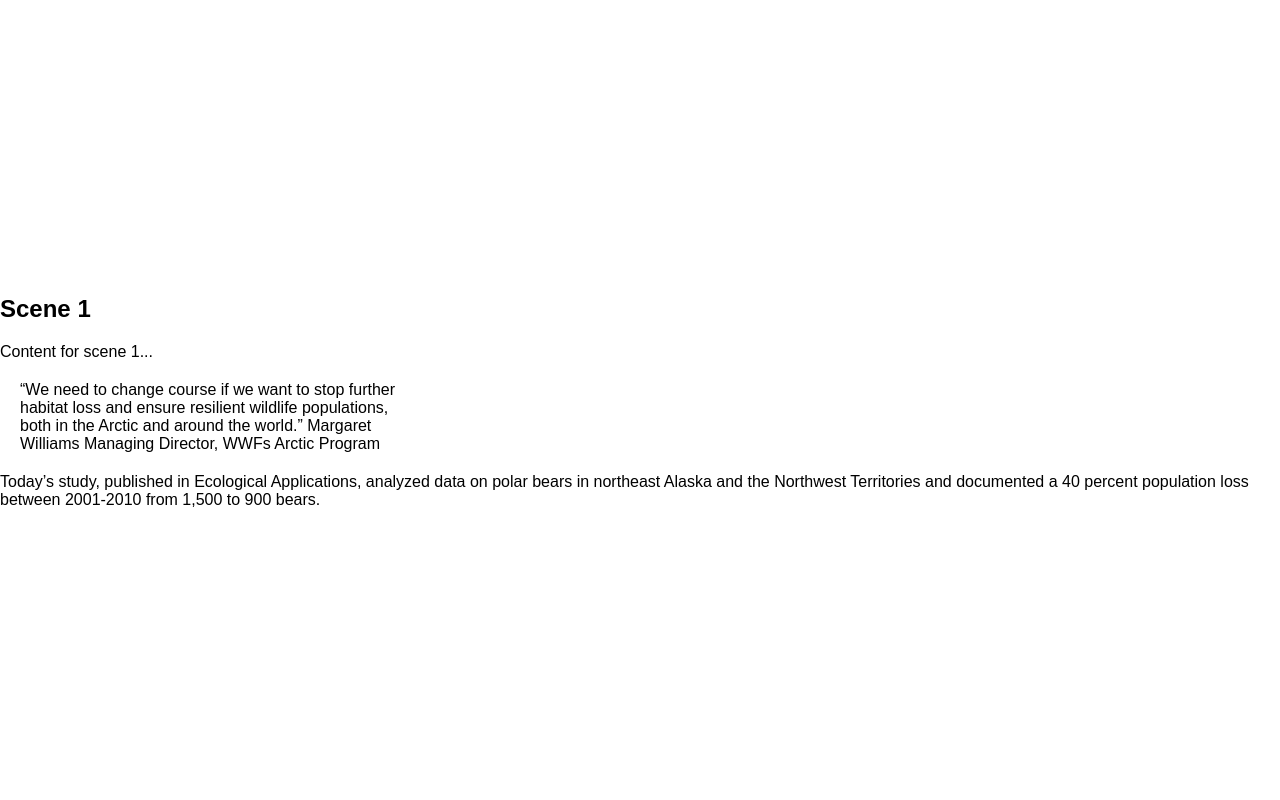
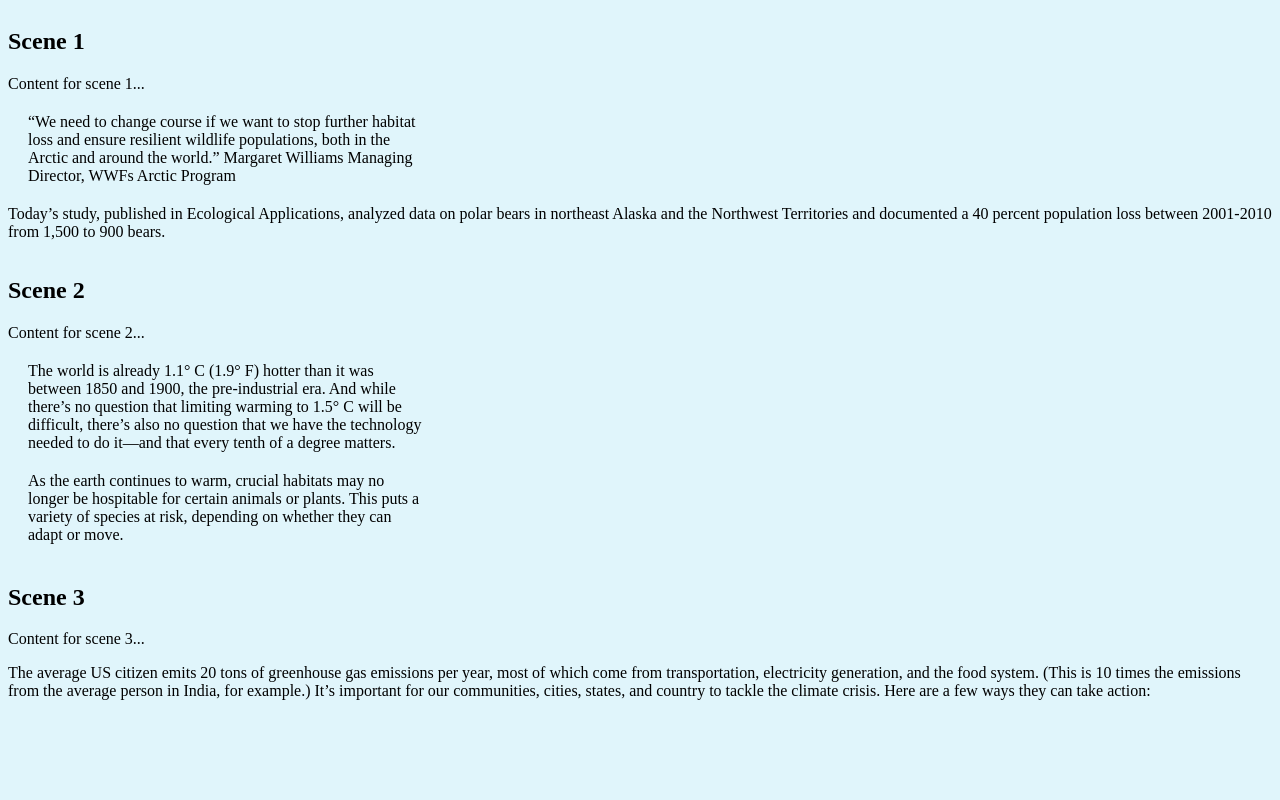
Before and after one commit to AdvancedCSS2023/assignment-3--scrollytelling-group_9, a website: page public/index.html in a window 1280 px wide. Shown: the top 800 px of the page. Drawn offline with Linux system fonts and the light colour scheme.

Commit message:
hei
hei9

```diff
--- a/public/index.html
+++ b/public/index.html
@@ -12,6 +12,14 @@
 </head>
 
 <body>
+    <span class="changes">
+        <div class="change change-1" data-color="#E0F5FB"></div>
+        <div class="change change-2" data-color="#87CEEB"></div>
+        <div class="change change-3" data-color="#7C6B76"></div>
+        <div class="change change-4" data-color="#1a1d58"></div>
+    </span>
+
+
     <section class="scroll-section scroll-section--scene1">
         <div class="scroll-section__content">
             <h2>Scene 1</h2>
--- a/public/index.js
+++ b/public/index.js
@@ -1,24 +1,15 @@
-document.addEventListener("DOMContentLoaded", () => {
-    const observerOptions = {
-        root: null,
-        rootMargin: "0px",
-        threshold: 0.25,
-    };
+const callback = (entries, observer) => {
+    entries.forEach(entry => {
+      if (entry.isIntersecting) {
+        document.body.style.backgroundColor = entry.target.dataset.color;
+      }
+    });
+  };
 
-    const observerCallback = (entries, observer) => {
-        entries.forEach((entry) => {
-            if (entry.isIntersecting) {
-                entry.target.querySelector(".scroll-section__content").classList.add("scroll-section__content--visible");
-            } else {
-                entry.target.querySelector(".scroll-section__content").classList.remove("scroll-section__content--visible");
-            }
-        });
-    };
+  const changes = document.querySelectorAll('.change');
 
-    const observer = new IntersectionObserver(observerCallback, observerOptions);
-    const sections = document.querySelectorAll(".scroll-section");
+  const observer = new IntersectionObserver(callback, { threshold: .5 });
 
-    sections.forEach((section) => {
-        observer.observe(section);
-    });
-});
+  changes.forEach(change => {
+    observer.observe(change);
+  });
--- a/src/sass/_root.scss
+++ b/src/sass/_root.scss
@@ -1,46 +1,33 @@
+
 body {
-    font-family: Arial, sans-serif;
-    margin: 0;
-    padding: 0;
+    transition: .5s background-color;
+    background-color: aqua;
 }
 
-.scroll-section {
-    min-height: 100vh;
-    display: flex;
-    justify-content: center;
-    align-items: center;
-    position: relative;
-    overflow: hidden;
+
+.change-1 {
+    position:absolute;
+    width: 100px;
+    height: 100px;
 }
 
-.scroll-section__content {
-    opacity: 0;
-    transform: translateY(50px);
-    transition: all 1s ease-out;
+.change-2 {
+    position:absolute;
+    width: 100px;
+    height: 100px;
+    margin-top: 1440px;
 }
 
-.scroll-section__content--visible {
-    opacity: 1;
-    transform: translateY(0);
+.change-3 {
+    position:absolute;
+    width: 100px;
+    height: 100px;
+    margin-top: 2880px;
 }
 
-.scroll-section__polar-bear {
-    opacity: 0;
-    transform: translateY(50px);
-    transition: all 1s ease-out;
+.change-4 {
+    position:absolute;
+    width: 100px;
+    height: 100px;
+    margin-top: 4320px;
 }
-
-.scroll-section__polar-bear--visible {
-    opacity: 1;
-    transform: translateY(0);
-    animation: polarBearAnimation 3s infinite alternate;
-}
-
-@keyframes polarBearAnimation {
-    0% {
-        transform: translateY(0) scale(1);
-    }
-    100% {
-        transform: translateY(-10px) scale(1.1);
-    }
-}
--- a/src/sass/_scene1.scss
+++ b/src/sass/_scene1.scss
@@ -1,3 +1,4 @@
+<<<<<<< Updated upstream
 /* scene 1
 ------------------------------------------------
 THE BEGINNING:
@@ -16,3 +17,6 @@ THE BEGINNING:
     width: 400px;
 }
 }
+=======
+/* scene 1 ------------------------------------------------*/
+>>>>>>> Stashed changes
```
Also changed, not shown: images/fish.svg (added), images/trash.svg (added), src/sass/style.css, 3 other files.
